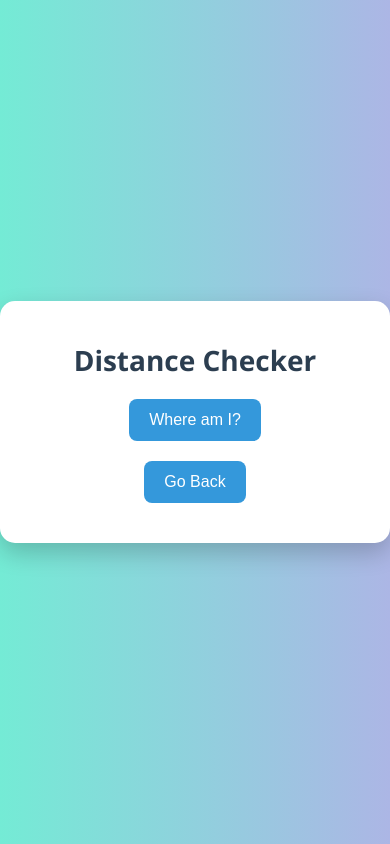
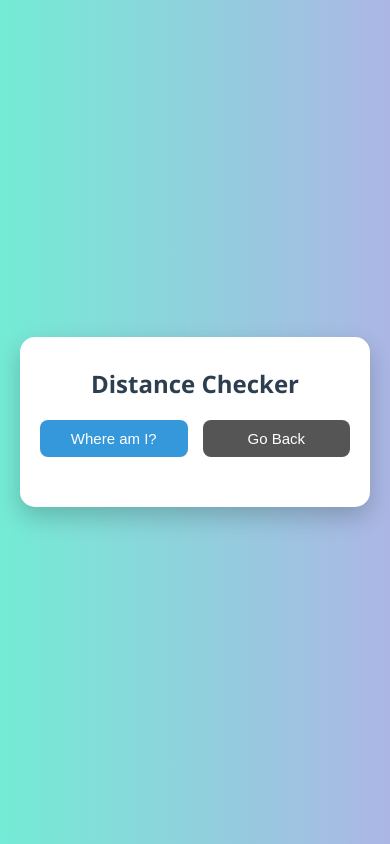
Before and after one commit to sumanadk123/Assignments-file, a plain HTML site: page Distance.html in a window 390 px wide. Drawn offline with Linux system fonts and the light colour scheme.

Commit message:
Update Distance.html

```diff
--- a/Distance.html
+++ b/Distance.html
@@ -2,27 +2,32 @@
 <html lang="en">
 <head>
   <meta charset="UTF-8">
+  <meta name="viewport" content="width=device-width, initial-scale=1.0">
   <title>Distance Calculator</title>
   <style>
+    /* RESET */
     * {
       box-sizing: border-box;
       margin: 0;
       padding: 0;
     }
 
+    /* BODY */
     body {
       font-family: 'Segoe UI', Tahoma, Geneva, Verdana, sans-serif;
       background: linear-gradient(to right, #74ebd5, #ACB6E5);
       display: flex;
       justify-content: center;
       align-items: center;
-            height: 100vh;
+      min-height: 100vh;
+      padding: 20px;
       color: #333;
     }
 
+    /* CONTAINER */
     .container {
       background-color: #fff;
-            padding: 40px;
+      padding: 30px 20px;
       border-radius: 15px;
       box-shadow: 0 10px 25px rgba(0, 0, 0, 0.2);
       text-align: center;
@@ -30,13 +35,26 @@
       width: 100%;
     }
 
+    /* TITLE */
     h1 {
       margin-bottom: 20px;
       font-size: 28px;
       color: #2c3e50;
     }
 
+    /* BUTTON STYLES */
+    .button-group {
+      display: flex;
+      flex-direction: row;
+      justify-content: center;
+      gap: 15px;
+      flex-wrap: wrap;
+      margin-bottom: 20px;
+    }
+
     button {
+      flex: 1;
+      min-width: 120px;
       padding: 12px 20px;
       font-size: 16px;
       background-color: #3498db;
@@ -51,52 +69,101 @@
       background-color: #2980b9;
     }
 
+    /* Back Button Style */
+    .back-btn {
+      background-color: #555;
+    }
+
+    .back-btn:hover {
+      background-color: #333;
+    }
+
+    /* OUTPUT TEXT */
     #output {
-            margin-top: 20px;
+      margin-top: 15px;
       font-size: 18px;
       font-weight: 500;
+      color: #2c3e50;
+    }
+
+    /* RESPONSIVE DESIGN */
+    @media screen and (max-width: 480px) {
+      h1 {
+        font-size: 24px;
+      }
+
+      button {
+        font-size: 15px;
+        padding: 10px;
+        min-width: 100px;
+      }
+
+      #output {
+        font-size: 16px;
+      }
     }
   </style>
 </head>
 <body>
   <div class="container">
     <h1>Distance Checker</h1>
+
+    <!-- Button Group -->
+    <div class="button-group">
       <button onclick="checkDistance()">Where am I?</button>
-        <p id="output"></p>
       <button class="back-btn" onclick="goBack()">Go Back</button>
     </div>
 
+    <!-- Output Display -->
+    <p id="output"></p>
+  </div>
+
   <script>
+    // Target location (Kasem Bundit University)
     var target = {
       lat: 13.805392901238022,
       lon: 100.73962177144537
     };
 
+    // Convert degrees to radians
     function toRadians(degrees) {
       return degrees * (Math.PI / 180);
     }
 
+    // Calculate distance using Haversine formula
     function calculateDistance(lat1, lon1, lat2, lon2) {
-            var R = 6371; // Radius of the earth in km
+      var R = 6371; // Radius of Earth in km
       var dLat = toRadians(lat2 - lat1);
       var dLon = toRadians(lon2 - lon1);
 
-            var a = Math.sin(dLat / 2) * Math.sin(dLat / 2) + Math.cos(toRadians(lat1)) * Math.cos(toRadians(lat2)) * Math.sin(dLon / 2) * Math.sin(dLon / 2);
+      var a =
+        Math.sin(dLat / 2) * Math.sin(dLat / 2) +
+        Math.cos(toRadians(lat1)) *
+        Math.cos(toRadians(lat2)) *
+        Math.sin(dLon / 2) *
+        Math.sin(dLon / 2);
+
       var c = 2 * Math.atan2(Math.sqrt(a), Math.sqrt(1 - a));
-            return R * c;
+      return R * c; // Distance in km
     }
 
+    // Success callback for geolocation
     function success(position) {
       var lat = position.coords.latitude;
       var lon = position.coords.longitude;
       var distance = calculateDistance(lat, lon, target.lat, target.lon);
-            document.getElementById("output").textContent = "You are " + distance.toFixed(2) + " km away from the Kasem Bundit University.";
+
+      document.getElementById("output").textContent =
+        "You are " + distance.toFixed(2) + " km away from Kasem Bundit University.";
     }
 
+    // Error callback for geolocation
     function error() {
-            document.getElementById("output").textContent = "Unable to retrieve your location. Please allow location access.";
+      document.getElementById("output").textContent =
+        "Unable to retrieve your location. Please allow location access.";
     }
 
+    // Check distance
     function checkDistance() {
       var output = document.getElementById("output");
 
@@ -107,6 +174,8 @@
 
       navigator.geolocation.getCurrentPosition(success, error);
     }
+
+    // Go back function
     function goBack() {
       window.history.back();
     }
```
Lines whose indentation alone changed are shown as unchanged.
